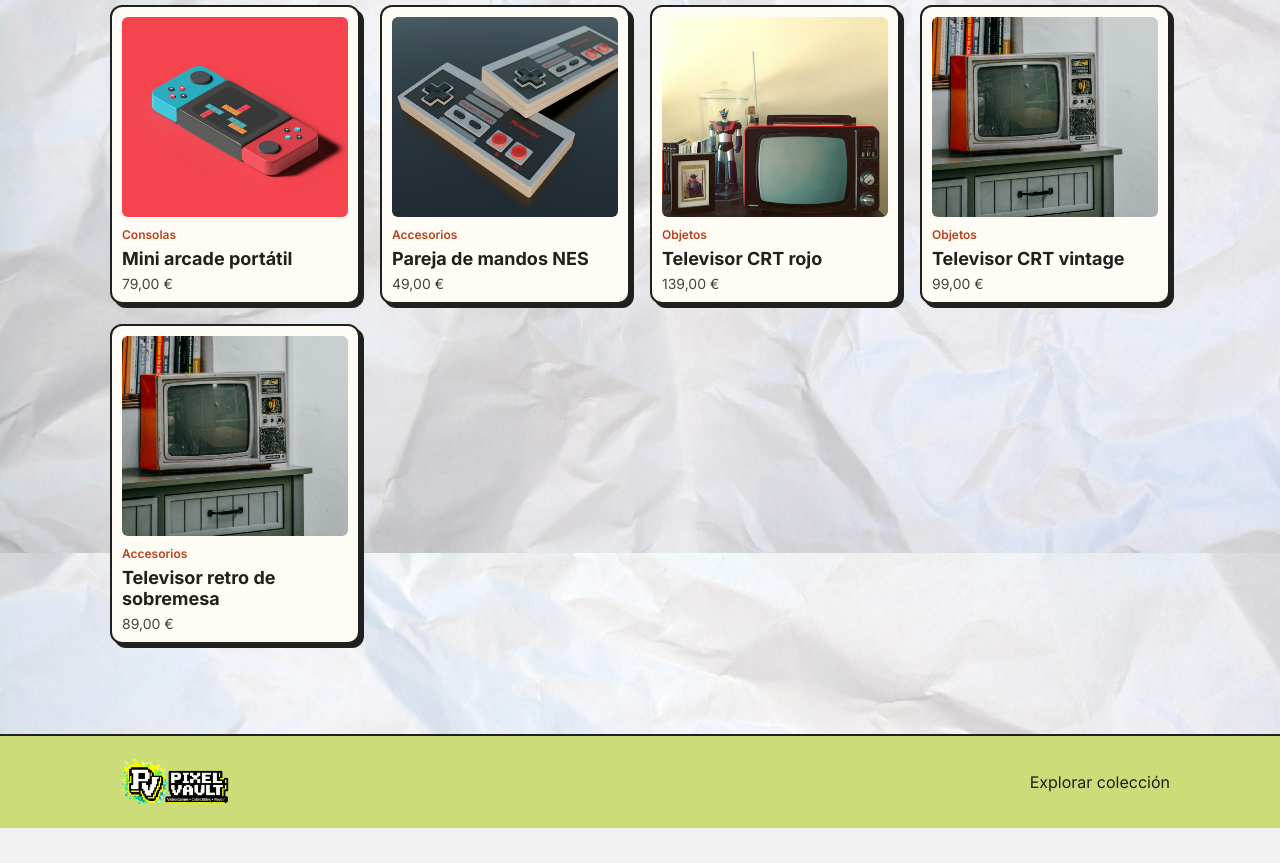
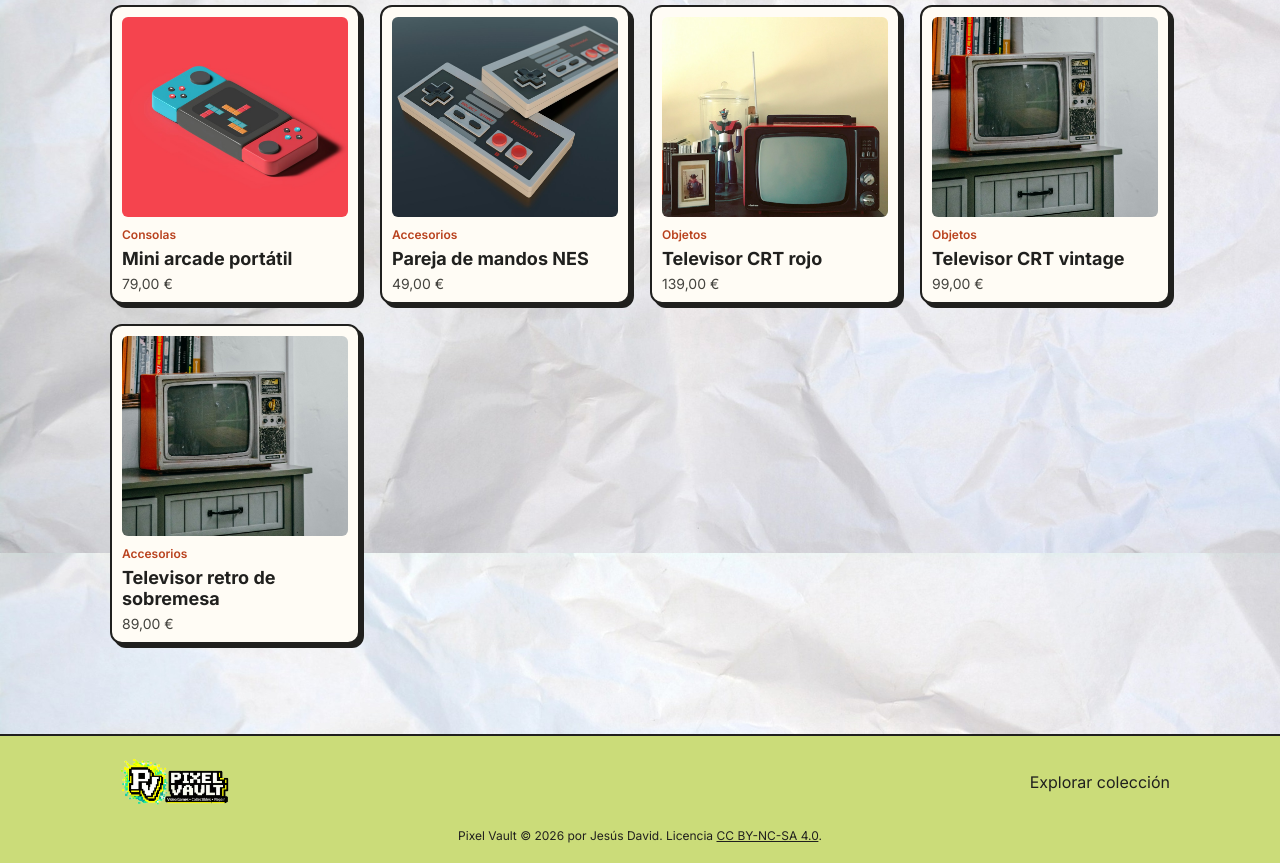
Before and after one commit to Jotadev-bug/Practica-3, a plain HTML site: page catalogo.html in a window 1280 px wide. Shown: the part 1047-1910 px from the top of the page. Before the commit the page ends 1875 px from the top, so only its background shows below. Drawn offline with Linux system fonts and the light colour scheme.

Commit message:
Update favicon and add license information to multiple HTML files
- Changed favicon from logo.png to favicon.ico in all HTML files.
- Added license information to the footer of the following HTML files:
  - index.html
  - historia.html
  - consolas.html
  - producto-consola-portatil.html
  - producto-famicom.html
  - producto-game-watch.html
  - producto-gameboy-color.html
  - producto-gameboy-pocket.html
  - producto-mando-nes.html
  - producto-mandos-nes.html
  - producto-mega-drive.html
  - producto-mini-arcade.html
  - producto-super-nintendo.html
  - producto-tv-crt-rojo.html
  - producto-tv-crt-vintage.html
  - producto-tv-sobremesa.html
- Added CSS styles for the new license information.

```diff
--- a/catalogo.html
+++ b/catalogo.html
@@ -4,7 +4,7 @@
     <meta charset="UTF-8" />
     <meta name="viewport" content="width=device-width, initial-scale=1.0" />
     <title>Catálogo | Pixel Vault</title>
-    <link rel="icon" href="img/logo.png" />
+    <link rel="icon" href="img/favicon.ico" />
     <link
       href="https://fonts.googleapis.com/css2?family=Bangers&family=Inter:wght@400;600;700&display=swap"
       rel="stylesheet"
@@ -143,6 +143,15 @@
         <a href="index.html"><img src="img/logo.png" alt="Pixel Vault" /></a>
         <a href="catalogo.html">Explorar colección</a>
       </div>
+      <p class="licencia">
+        Pixel Vault &copy; 2026 por Jesús David. Licencia
+        <a
+          href="https://creativecommons.org/licenses/by-nc-sa/4.0/deed.es"
+          target="_blank"
+          rel="license noopener"
+          >CC BY-NC-SA 4.0</a
+        >.
+      </p>
     </footer>
   </body>
 </html>
--- a/style.css
+++ b/style.css
@@ -400,3 +400,14 @@ h2 {
     grid-template-columns: 1fr;
   }
 }
+
+/* Licencia en el pie */
+.licencia {
+  padding: 0 20px 20px;
+  font-size: 12px;
+  text-align: center;
+}
+
+.licencia a {
+  text-decoration: underline;
+}
```
Also changed, not shown: consolas.html (+10 -1 lines), historia.html (+10 -1 lines), index.html (+10 -1 lines), producto-consola-portatil.html (+10 -1 lines), producto-famicom.html (+10 -1 lines), producto-game-watch.html (+10 -1 lines), producto-gameboy-color.html (+10 -1 lines), producto-gameboy-pocket.html (+10 -1 lines), producto-mando-nes.html (+10 -1 lines), producto-mandos-nes.html (+10 -1 lines), producto-mega-drive.html (+10 -1 lines), producto-mini-arcade.html (+10 -1 lines), producto-super-nintendo.html (+10 -1 lines), producto-tv-crt-rojo.html (+10 -1 lines), 3 more files.
